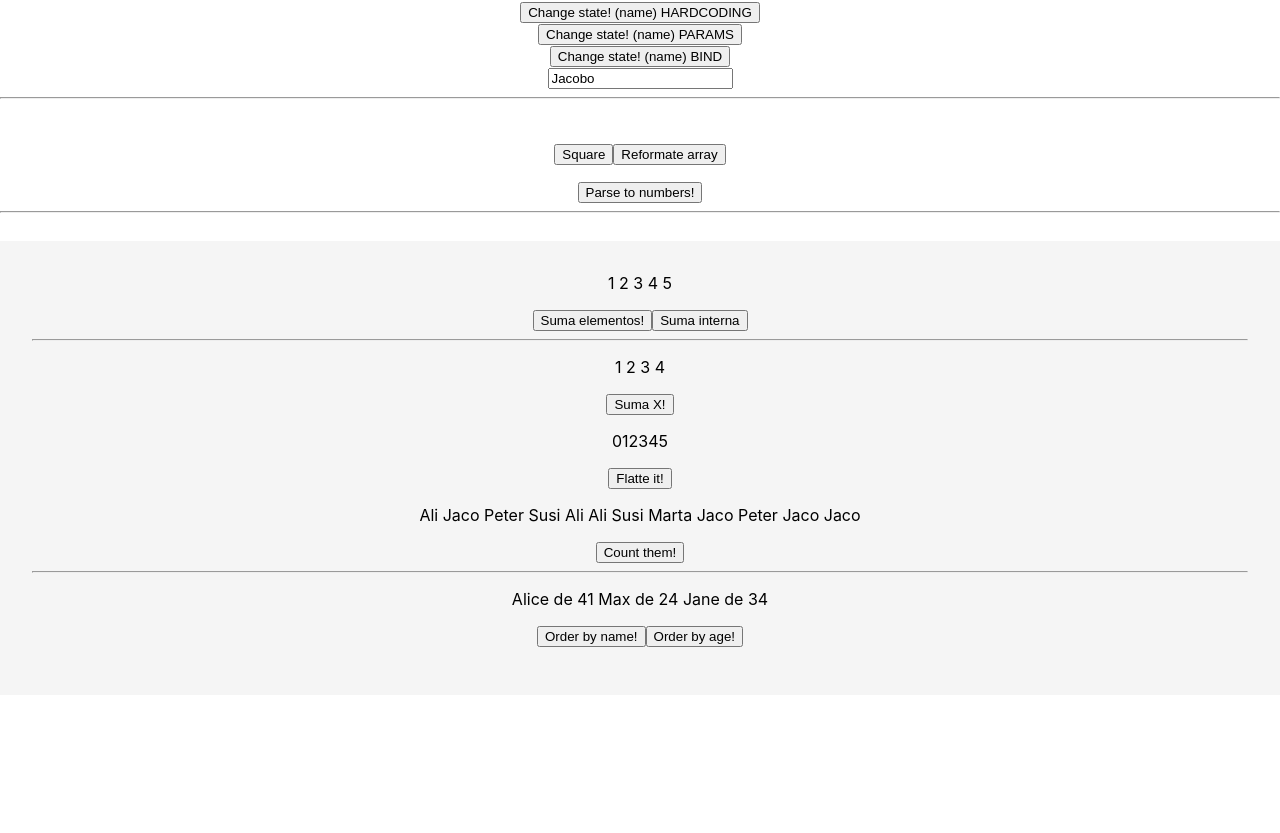
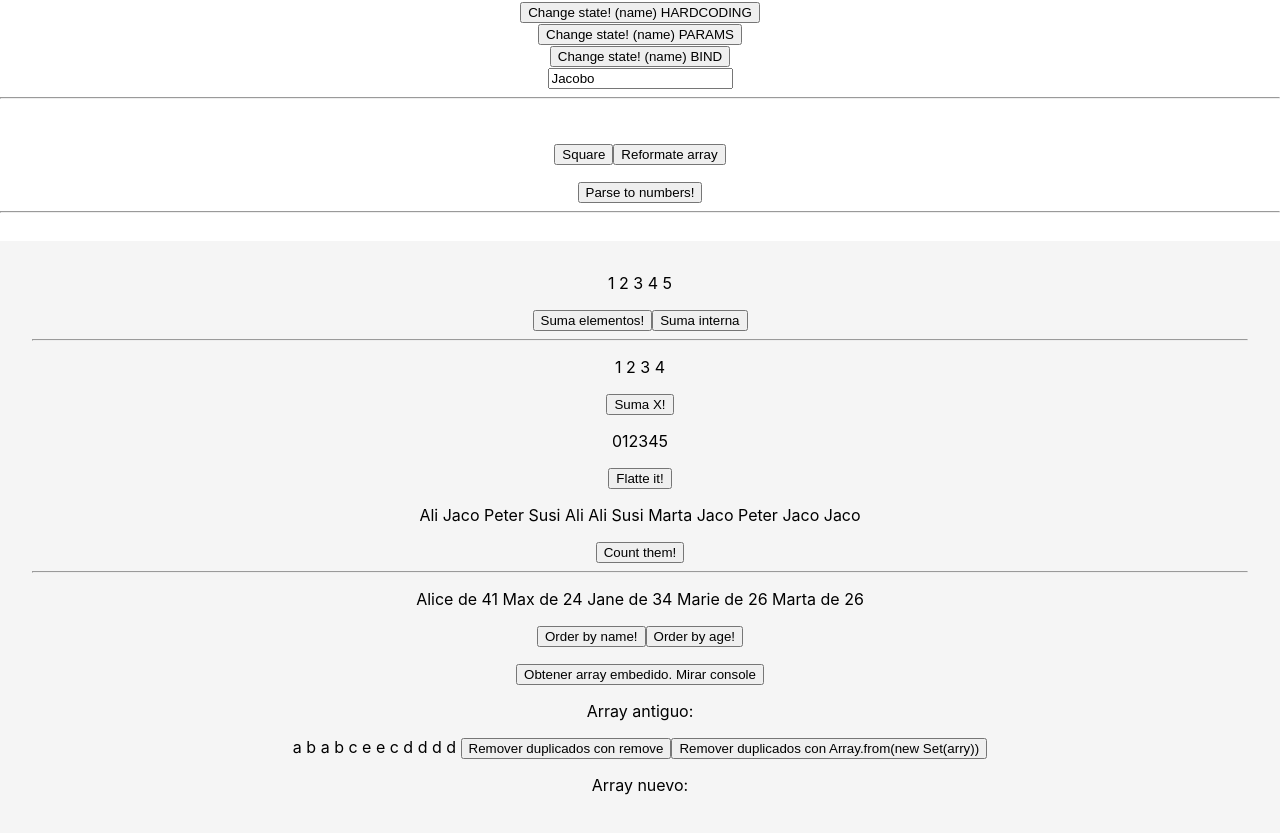
Before and after one commit to Jacoborodicio/js-training, a React (Create React App) app: page / in a window 1280 px wide. Shown: the part 383-1216 px from the top of the page. Before the commit the page ends 1078 px from the top, so only its background shows below. Built offline with nearby package versions, Linux system fonts and the light colour scheme.

Commit message:
Finished reduce method for now

```diff
--- a/src/components/reduceMethod/reduceMethod.js
+++ b/src/components/reduceMethod/reduceMethod.js
@@ -24,9 +24,32 @@ import React, {Component} from 'react';
             people: [
             { name: 'Alice', age: 41 },
             { name: 'Max', age: 24 },
-            { name: 'Jane', age: 34}
+            { name: 'Jane', age: 34},
+            { name: 'Marie', age: 26},
+            { name: 'Marta', age: 26}
           ],
-          orderedPeople: [],
+          orderedPeople: {},
+          // friends - an array of objects
+// where object field "books" - list of favorite books
+            friends: [
+                {
+                name: 'Anna',
+                books: ['Bible', 'Harry Potter'],
+                age: 21
+                },
+                {
+                name: 'Bob',
+                books: ['War and peace', 'Romeo and Juliet'],
+                age: 26
+                },
+                {
+                name: 'Alice',
+                books: ['The Lord of the Rings', 'The Shining'],
+                age: 18
+                }
+            ],
+            arryWithDuplicates: ['a', 'b', 'a', 'b', 'c', 'e', 'e', 'c', 'd', 'd', 'd', 'd'],
+            arryWithoutDuplis: [],
         };
 
     }
@@ -100,6 +123,46 @@ groupBy = (objectArray, property) => {
     this.setState({orderedPeople: ordObjectArray});
 }
 
+
+showPersons = obj => {
+    let toRender = '';
+    for(let item in obj) {
+        // console.log(item);
+        // console.log(obj[item])
+        toRender += obj[item].map(item => {
+            return `${item.name} con ${item.age} de edad. `;
+        })
+    }
+    console.log(toRender);
+    return toRender;
+}
+
+    obtainNestedElems = (arryObjs, keyNestedArry) => {
+        const aux =  arryObjs.reduce((acc, val) => {
+            return [...acc, ...val[keyNestedArry]];
+        // },[]);
+        }, ["Ejemplo de primer elemento por defecto", "o de muchos xD"]);
+        console.log("Nested arry.. : ", aux);
+        return aux;
+    }
+
+    removeDuplisReduce = arryDup => {
+        // Index of devuelve -1 si no se encuentra en la cadena el valor especificado
+        let result = [];
+        result = arryDup.reduce((acc, val) => {
+            if(acc.indexOf(val) === -1){
+                acc.push(val);
+            }
+            return acc;
+        }, []);
+        this.setState({arryWithoutDuplis: result});
+    }
+
+    removeDuplisSet = arryDuo => {
+        let result = Array.from(new Set(arryDuo));
+        this.setState({arryWithoutDuplis: result});
+    }
+
 render() {
 
         let output = '';
@@ -144,8 +207,23 @@ render() {
                 <button onClick={() => this.groupBy(this.state.people, "name")}>Order by name!</button>
                 <button onClick={() => this.groupBy(this.state.people, "age")}>Order by age!</button>
                 <p>
-                    {/* {this.state.orderedPeople.map(person =>  person[0] + ' ' + person[1])} */}
+                    {this.showPersons(this.state.orderedPeople)}
                 </p>
+            </div>
+            <div>
+                <button onClick={() => this.obtainNestedElems(this.state.friends, 'books')} >Obtener array embedido. Mirar console</button>
+            </div>
+            <div>
+                <p>Array antiguo:</p>
+                {
+                    this.state.arryWithDuplicates.map(item => item + ' ')
+                }
+                <button onClick={() => this.removeDuplisReduce(this.state.arryWithDuplicates)} >Remover duplicados con remove</button>
+                <button onClick={() => this.removeDuplisSet(this.state.arryWithDuplicates)} >Remover duplicados con Array.from(new Set(arry))</button>
+                <p>Array nuevo:</p>
+                {
+                    this.state.arryWithoutDuplis.map(item => item + ' ')
+                }
             </div>
             </div>
         );
```
